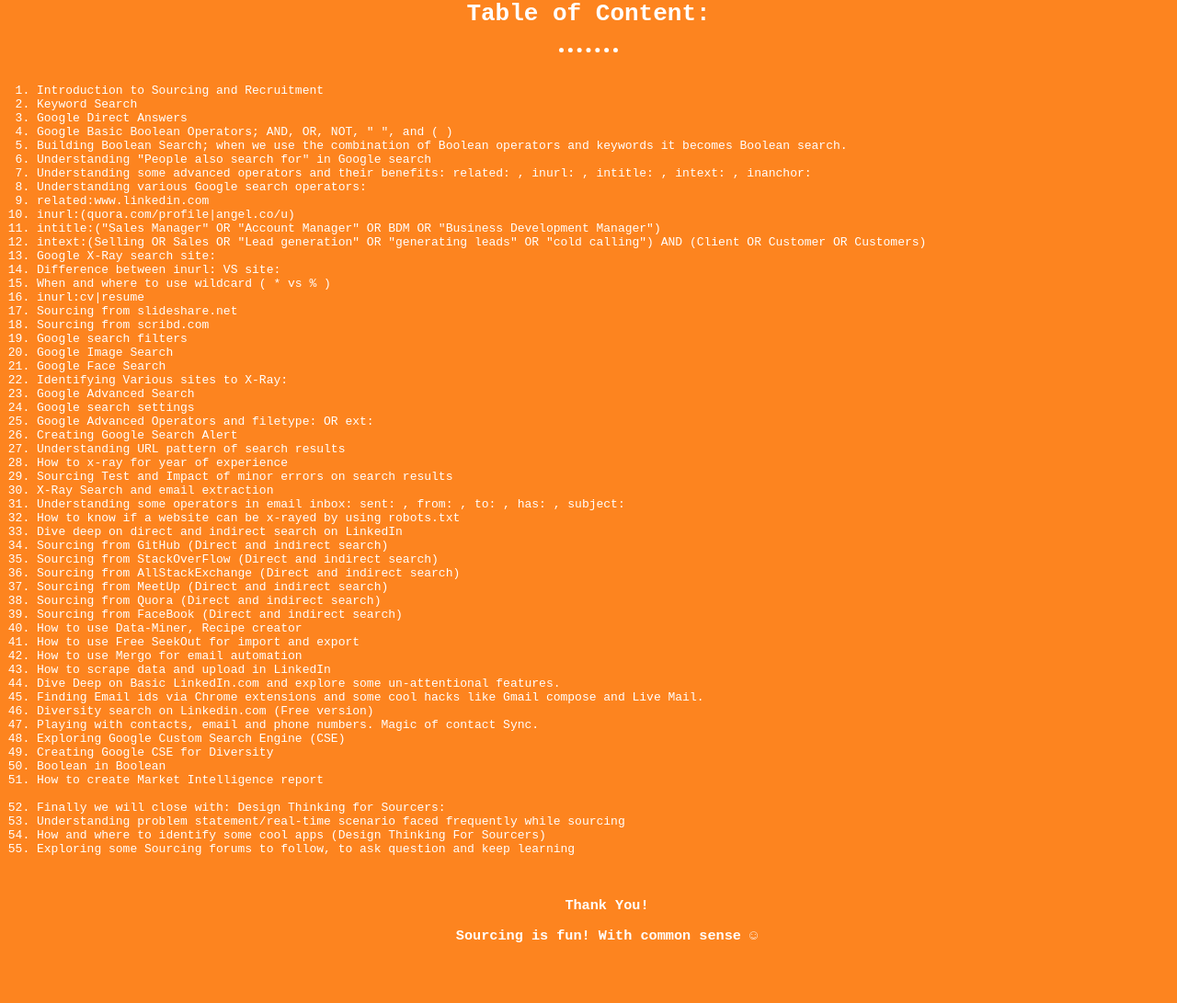
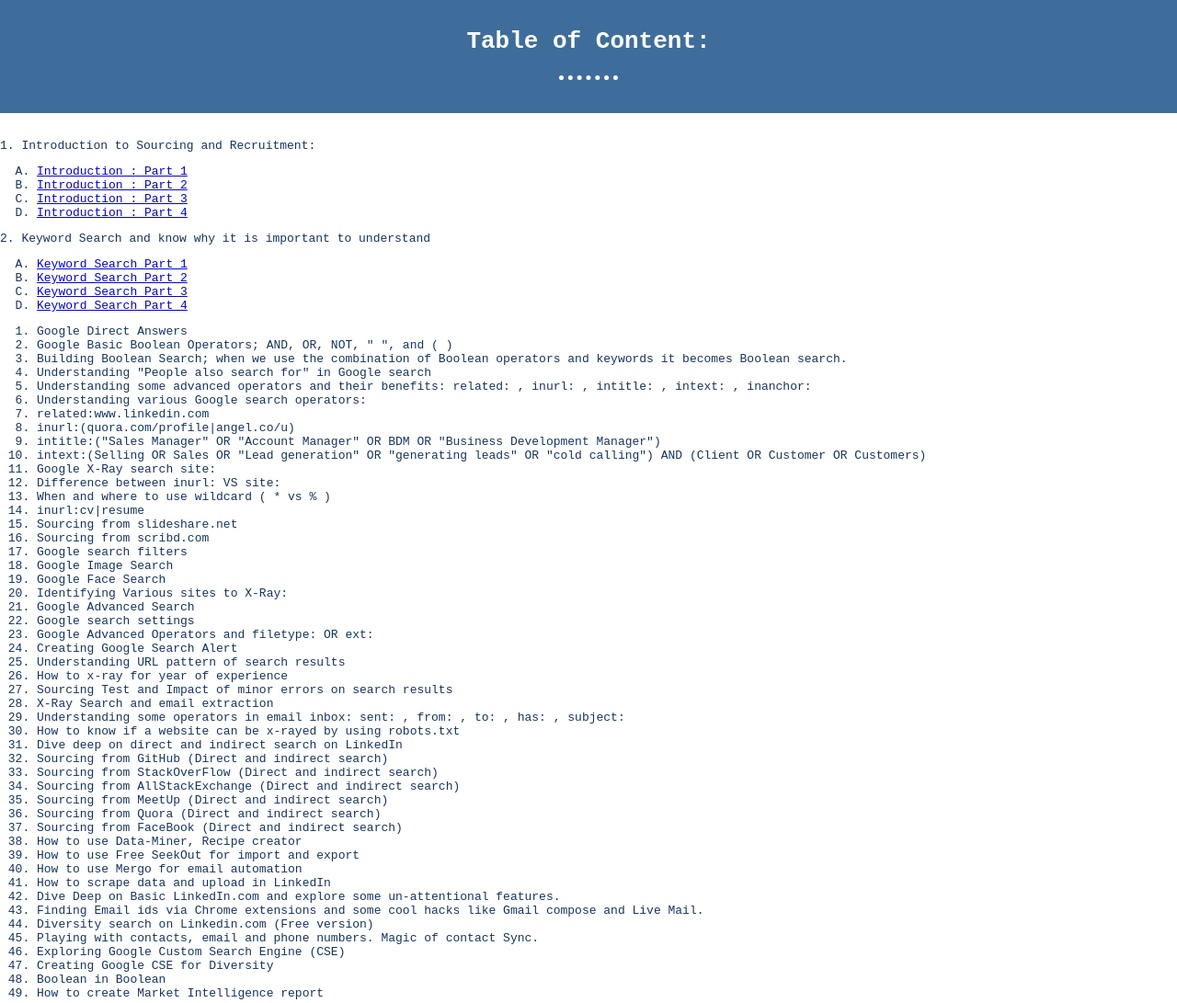
Before and after one commit to shivakumar400/Sourcing-X-Press, a plain HTML site: page CourseContent.html in a window 1280 px wide. Shown: the top 1091 px of the page at 92% size. Before the commit the page ends 1043 px from the top, so only its background shows below. Drawn offline with Linux system fonts and the light colour scheme.

Commit message:
Updated CSS properties

```diff
--- a/CourseContent.html
+++ b/CourseContent.html
@@ -4,20 +4,50 @@
   <meta charset="UTF-8">
   <meta name="viewport" content="width=device-width, initial-scale=1.0">
   <meta http-equiv="X-UA-Compatible" content="ie=edge">
-  <title>Document</title>
+  <title>The Learnings</title>
 
-  <link rel="stylesheet" href="CSS/styles.css">
+  <link rel="stylesheet" href="css/styles.css">
+  <link rel="icon" href="css/logo.png">
+
 </head>
 
-<body>
+<body class="toc-body">
 
-<h1>Table of Content:</h1>
+<div class="">
+  <br>
+  <br>
+<h1 class="toc-h1">Table of Content:</h1>
 <br>
-<hr>
+<hr class="toc-hr">
 <br>
+<br>
+</div>
+
+
+<br>
+<p>
+   1. Introduction to Sourcing and Recruitment:
+</p>
+<ol class="toc-ol" type=A>
+
+  <li><a href="https://www.youtube.com/embed/vXoCcLoF-G4">Introduction : Part 1</a></li>
+  <li><a href="https://www.youtube.com/embed/5oDwtwKe-14">Introduction : Part 2</a></li>
+  <li><a href="https://www.youtube.com/embed/H2xMK45RL3k">Introduction : Part 3</a></li>
+  <li><a href="https://www.youtube.com/embed/TTS-_mTrPhQ">Introduction : Part 4</a></li>
+
+</ol>
+<p>2. Keyword Search and know why it is important to understand</p>
+<ol type=A>
+
+<li> <a href="https://www.youtube.com/embed/r5Sgwi_1I-Y">Keyword Search Part 1</a></li>
+<li> <a href="https://www.youtube.com/embed/ZwZJ2sO55Bo">Keyword Search Part 2</a></li>
+<li> <a href="https://www.youtube.com/embed/hrYzeuQICBc">Keyword Search Part 3</a></li>
+<li> <a href="https://www.youtube.com/embed/10Oh8nMsFts">Keyword Search Part 4</a></li>
+
+</ol>
 <ol>
-  <li>Introduction to Sourcing and Recruitment</li>
-<li>Keyword Search</li>
+
+
 <li>Google Direct Answers</li>
 <li>Google Basic Boolean Operators; AND, OR, NOT, " ", and ( )</li>
 <li>Building Boolean Search; when we use the combination of Boolean operators and keywords it becomes Boolean search.</li>
@@ -75,10 +105,18 @@
 <br>
 <br>
 <center>
-  <h3>Thank You!<h3>
-  <h3>Sourcing is fun! With common sense ☺</h3>
+<br>
+
+<br>
+<br>
+  <h2 class="toc-h2">Thank You!<h2>
+<br>
+  <h3 class="toc-h3">Sourcing is fun! With common sense ☺</h3>
+ <br>
+ <br>
 </center>
 
 </ol>
+
 </body>
 </html>
```
